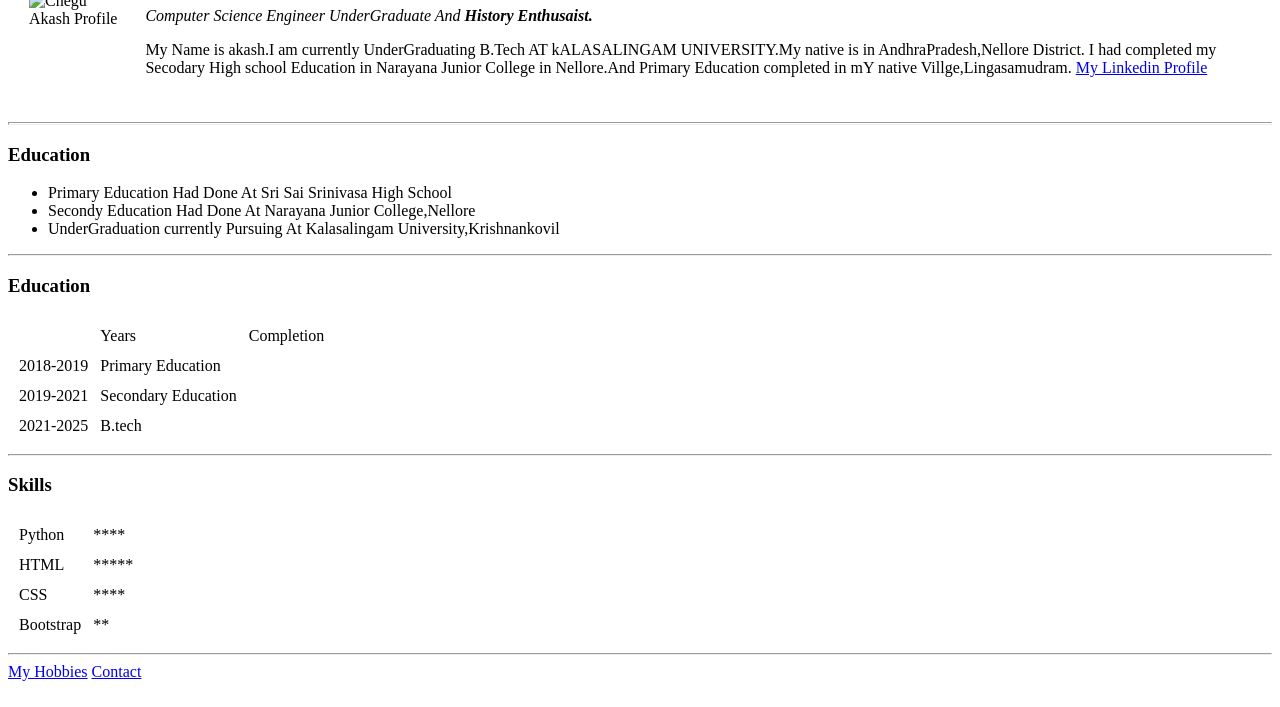
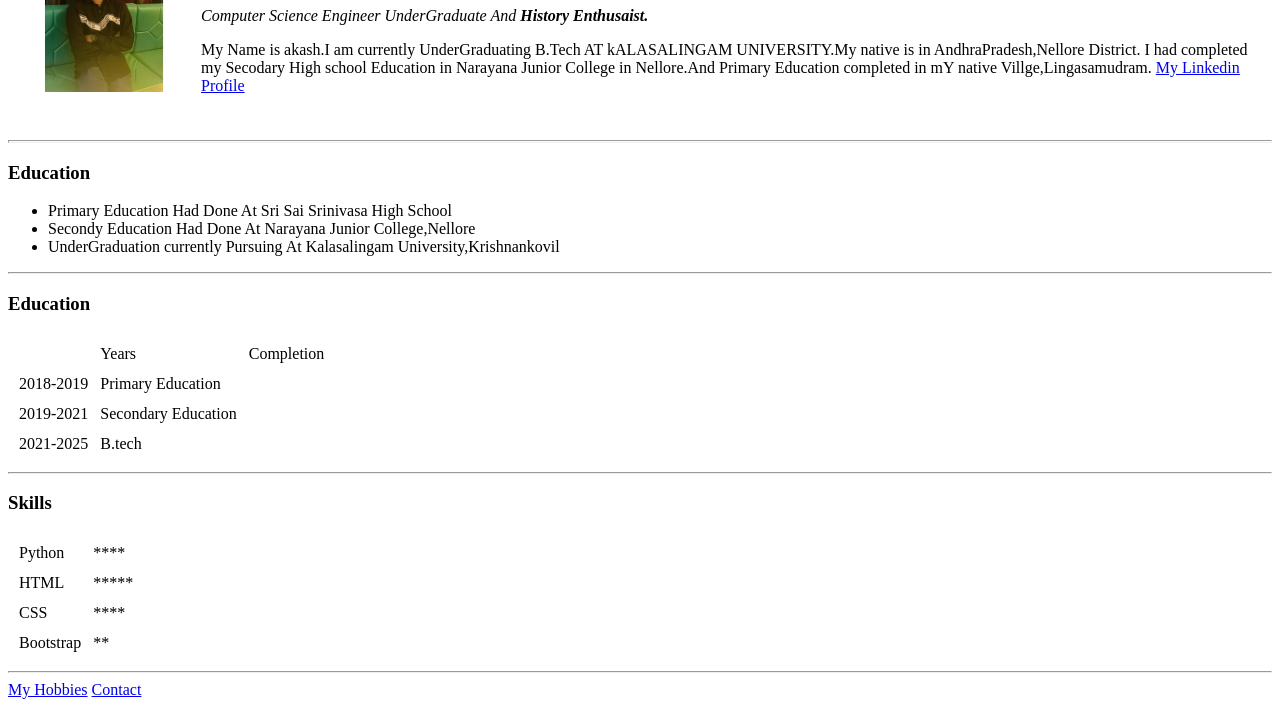
Before and after one commit to akhi3213/cv, a plain HTML site: page index.html in a window 1280 px wide. Shown: the part 102-809 px from the top of the page. Drawn offline with Linux system fonts and the light colour scheme.

Commit message:
Update index.html

```diff
--- a/index.html
+++ b/index.html
@@ -8,7 +8,7 @@
 <body>
     <table cellspacing="20">
         <tr>
-            <td><img src="/coc cards/images/my photos.jpg" alt="Chegu Akash Profile" height="150px" width="150px"></td>
+            <td><img src="images/my photos.jpg" alt="Chegu Akash Profile" height="150px" width="150px"></td>
             <td>   <h1>Akash</h1>
                 <p><em>Computer Science Engineer UnderGraduate And <strong> History Enthusaist.</strong></em></p>
                 <p>My Name is akash.I am currently UnderGraduating B.Tech AT kALASALINGAM UNIVERSITY.My native is in AndhraPradesh,Nellore District.
```
